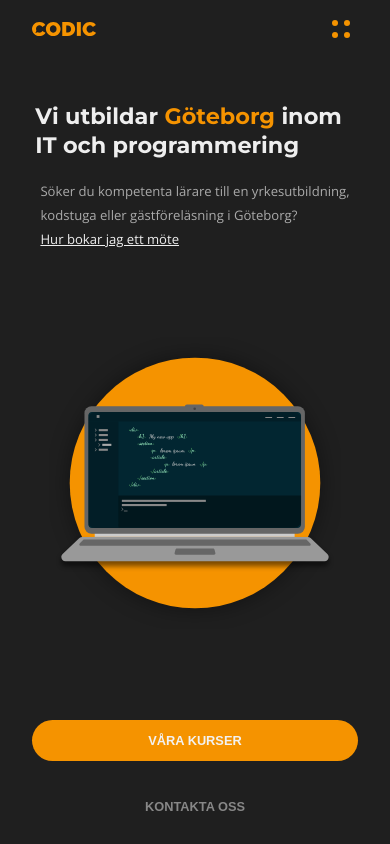
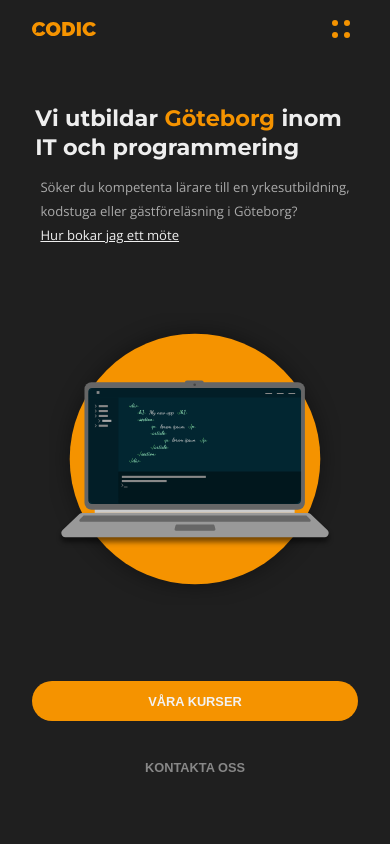
Before and after one commit to CodicEducation/CodicEdu-Website-vue, a Vue app: page / in a window 390 px wide. Shown: the top 844 px of the page. Built offline with nearby package versions, Linux system fonts and the light colour scheme; no server answers; sample sign-in values are in the browser's storage.

Commit message:
Update Home.vue

```diff
--- a/src/views/Home.vue
+++ b/src/views/Home.vue
@@ -408,22 +408,21 @@ export default {
     main {
       .main-view {
         height: initial;
-        min-height: 100vh;
-        padding: 2rem 2rem 4rem 2rem;
+        height: 100vh;
+        padding: 0rem 2rem 4rem 2rem;
         @include flex();
         .laptop {
           width: initial;
           align-self: center;
           margin-left: 0rem;
           transform: scale(0.7);
-          margin: 1rem 0rem;
         }
 
         blockquote {
           font-size: 1.4rem;
           align-self: initial;
           text-align: left;
-          margin: 0.8rem 0rem;
+          margin: 0.6rem 0rem;
           line-height: 1.8rem;
         }
 
@@ -433,7 +432,7 @@ export default {
           text-align: left;
           font-size: 0.82rem;
           max-width: 42ch;
-          margin: 0.4rem 0rem;
+          margin: 0.2rem 0rem;
           br {
             display: initial;
           }
```
